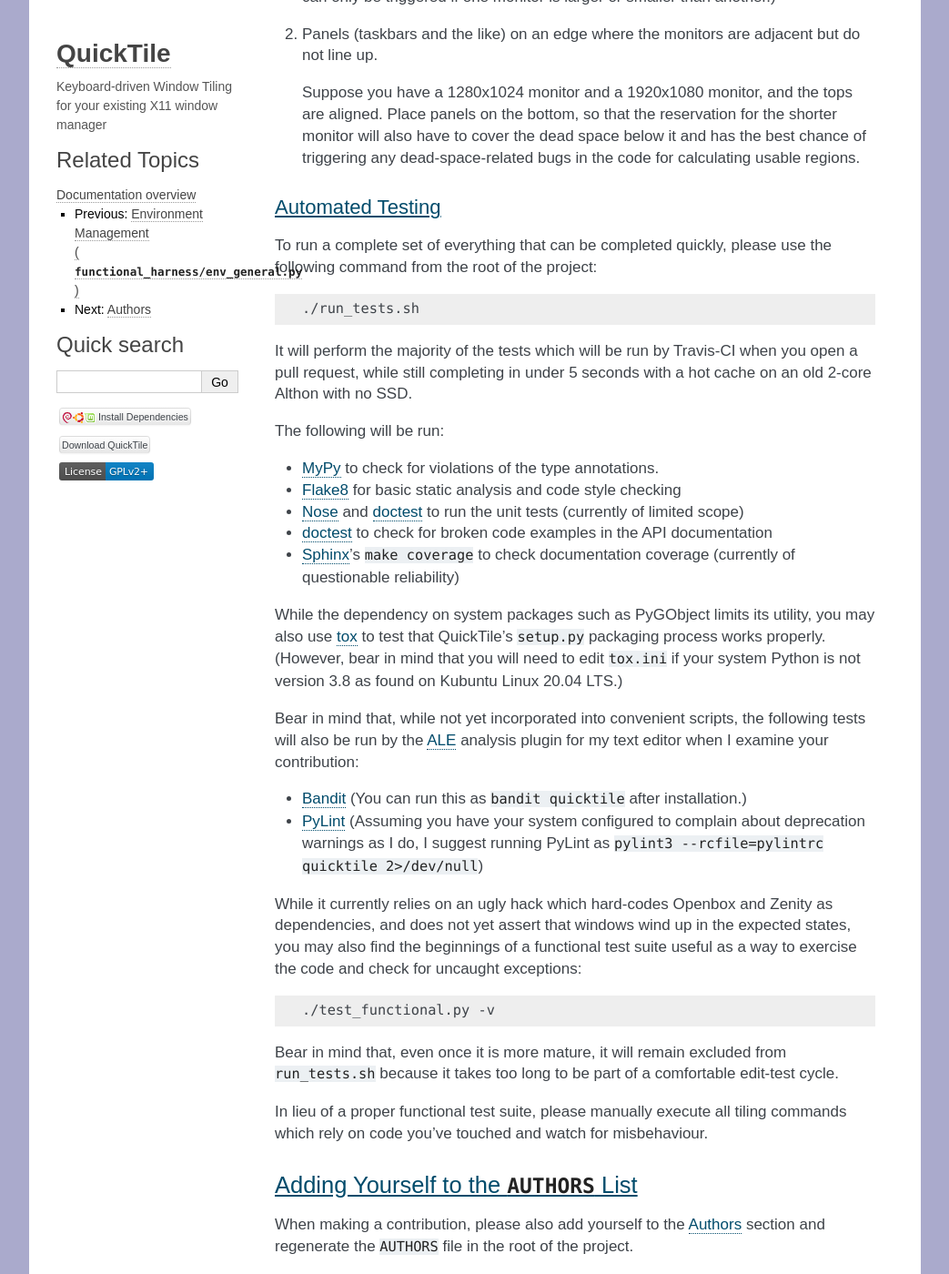
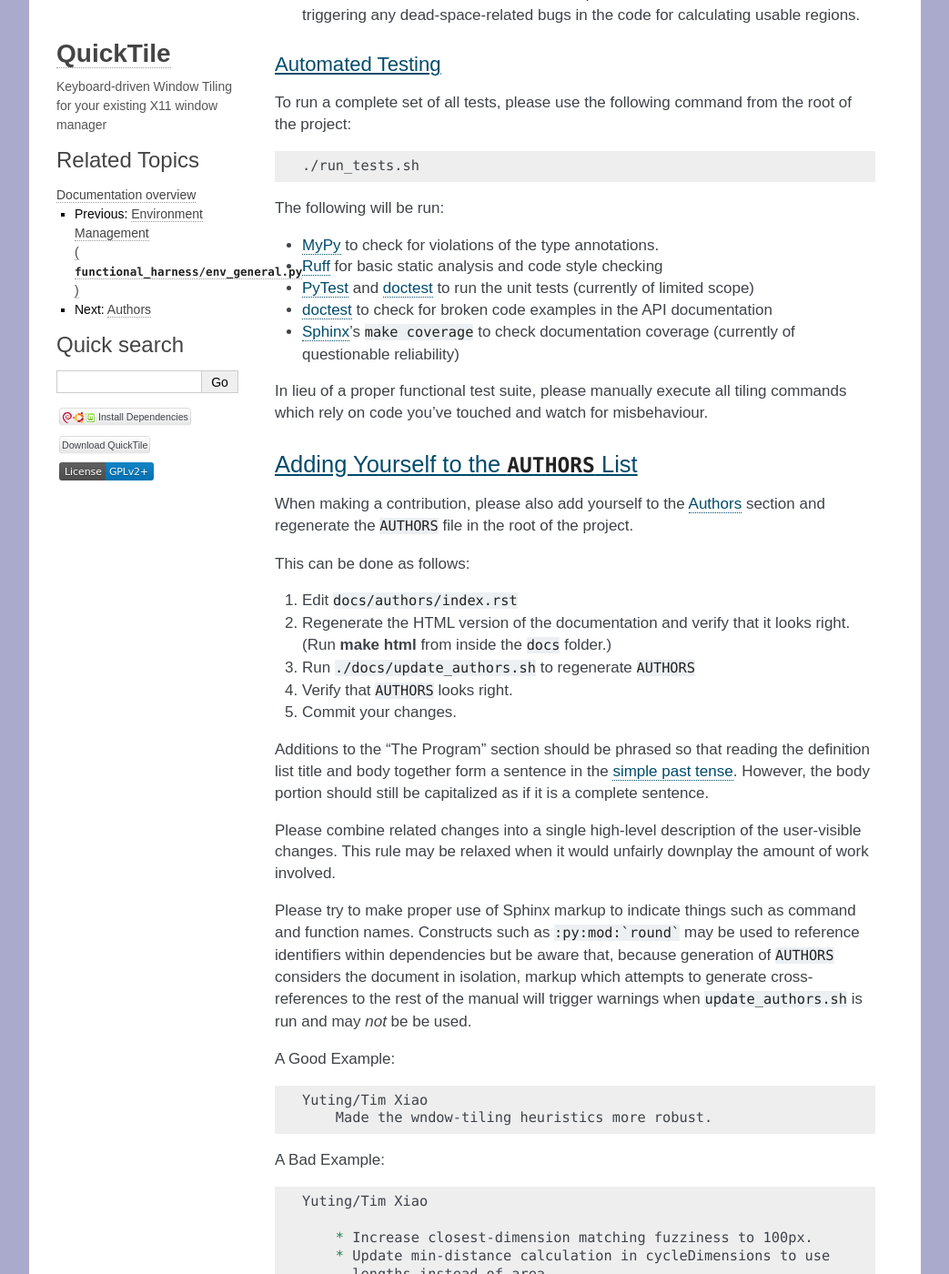
Before and after one commit to ssokolow/quicktile, a Sphinx documentation site: the page built from docs/developing.rst, in a window 1280 px wide and 1400 px high, scrolled down 5322 px. Shown: the whole window at 91% size, without its empty margins (118-1161 px from the left). Built offline with Sphinx 7.4.7, drawn with Linux system fonts in a browser that asks for light colours; the version number could not be read and is left out; some of the changed text lies outside the part shown.

Commit message:
Fix vestigial mentions of old tooling

```diff
--- a/docs/developing.rst
+++ b/docs/developing.rst
@@ -41,8 +41,8 @@
 
    These dependencies fall into one of two categories:
 
-   * Source code verification (Flake8_ for static analysis and code style,
-     MyPy_ for checking type hints, Nose_ for test discovery, and
+   * Source code verification (Ruff_ for static analysis and code style,
+     MyPy_ for checking type hints, PyTest_ for test discovery, and
      `Coverage.py`_ for determining test coverage)
    * Documentation generation (Sphinx_, `sphinx-autodoc-typehints`_, and
      `sphinxcontrib-autoprogram`_)
@@ -91,8 +91,6 @@
 .. code-block:: sh
 
     grep -E 'XXX|TODO|FIXME' -nR *.py quicktile functional_harness
-
-PyLint_ should also report these.
 
 Regenerating Documentation Graphics
 ^^^^^^^^^^^^^^^^^^^^^^^^^^^^^^^^^^^
@@ -175,10 +173,6 @@
   commands and the shared setup code for them (lumped into a single class) as
   well as all of the commands themselves.
 
-* The :mod:`quicktile.version` module exists only to allow :file:`setup.py` and
-  the rest of QuickTile to share a single definition of the version number
-  without :file:`setup.py` having to import actual QuickTile code.
-
 .. todo:: Figure out a way to get URLs working in Sphinx's Graphviz_ extension
    that doesn't break when the default CSS downscales the diagram to keep it
    fitting in the document and then diagram QuickTile's functional
@@ -203,8 +197,8 @@
 * All function arguments should bear complete type annotations which pass
   MyPy's scrutiny and use of :any:`typing.Any` or ``# type: ignore`` must be
   approved on a case-by-case basis.
-* All Flake8_ and PyLint_ complaints must either be resolved or whitelisted.
-  New ``NOQA`` or ``pylint: disable=`` annotations must include comments
+* All Ruff_ complaints must either be resolved or whitelisted.
+  New whitelisting annotations must include comments
   justifying their presence, except in self-evident cases such as URLs in
   docstrings which exceed the line-length limit.
 * All code within the ``quicktile`` package must have complete API
@@ -218,8 +212,7 @@
   completed.)
 
 Once your changes are ready, the recommended way to submit them is via
-`pull request`_, as this will automatically submit them to the various
-continuous testing services that run on the QuickTile repository, as well
+`pull request`_, as this will automatically trigger a test run, as well
 as making it as simple as possible for me to examine and accept them.
 
 .. _testing-quicktile:
@@ -230,7 +223,9 @@
 Testing Environment Concerns
 ^^^^^^^^^^^^^^^^^^^^^^^^^^^^
 
-QuickTile's current minimum compatibility target is Kubuntu Linux 20.04 LTS.
+As of this writing, QuickTile's current minimum compatibility target is Kubuntu
+Linux 24.04 LTS. This may be broadened as the testing infrastructure is
+modernized.
 
 If this is not what you are running, I suggest using VirtualBox_ for
 compatibility testing, as it is easy to set up and has support for virtual
@@ -275,53 +270,21 @@
 Automated Testing
 ^^^^^^^^^^^^^^^^^
 
-To run a complete set of everything that can be completed quickly, please use
+To run a complete set of all tests, please use
 the following command from the root of the project:
 
 .. code-block:: sh
 
     ./run_tests.sh
 
-It will perform the majority of the tests which will be run by Travis-CI when
-you open a pull request, while still completing in under 5 seconds with a hot
-cache on an old 2-core Althon with no SSD.
-
 The following will be run:
 
 * MyPy_ to check for violations of the type annotations.
-* Flake8_ for basic static analysis and code style checking
-* Nose_ and doctest_ to run the unit tests (currently of limited scope)
+* Ruff_ for basic static analysis and code style checking
+* PyTest_ and doctest_ to run the unit tests (currently of limited scope)
 * doctest_ to check for broken code examples in the API documentation
 * Sphinx_'s ``make coverage`` to check documentation coverage
   (currently of questionable reliability)
-
-While the dependency on system packages such as PyGObject limits its utility,
-you may also use tox_ to test that QuickTile's ``setup.py`` packaging process
-works properly. (However, bear in mind that you will need to edit ``tox.ini``
-if your system Python is not version 3.8 as found on Kubuntu Linux 20.04 LTS.)
-
-Bear in mind that, while not yet incorporated into convenient scripts, the
-following tests will also be run by the ALE_ analysis plugin for my text editor
-when I examine your contribution:
-
-* Bandit_ (You can run this as ``bandit quicktile`` after installation.)
-* PyLint_ (Assuming you have your system configured to complain about
-  deprecation warnings as I do, I suggest running PyLint as
-  ``pylint3 --rcfile=pylintrc quicktile 2>/dev/null``)
-
-While it currently relies on an ugly hack which hard-codes Openbox and
-Zenity as dependencies, and does not yet assert that windows wind up
-in the expected states, you may also find the beginnings of a functional
-test suite useful as a way to exercise the code and check for uncaught
-exceptions:
-
-.. code-block:: sh
-
-    ./test_functional.py -v
-
-Bear in mind that, even once it is more mature, it will remain excluded
-from :file:`run_tests.sh` because it takes too long to be part of a
-comfortable edit-test cycle.
 
 In lieu of a proper functional test suite, please manually execute all tiling
 commands which rely on code you've touched and watch for misbehaviour.
@@ -381,7 +344,7 @@
 .. _Bandit: https://github.com/PyCQA/bandit
 .. _Coverage.py: https://coverage.readthedocs.io/
 .. _doctest: https://docs.python.org/3/library/doctest.html
-.. _Flake8: https://pypi.org/project/flake8/
+.. _Ruff: https://docs.astral.sh/ruff/
 .. _Gifsicle: https://www.lcdf.org/gifsicle/
 .. _GNU Make: https://www.gnu.org/software/make/
 .. _Graphviz: https://www.graphviz.org/
@@ -389,9 +352,8 @@
 .. _Inkscape: https://inkscape.org/
 .. _issue tracker: https://github.com/ssokolow/quicktile/issues
 .. _MyPy: http://mypy-lang.org/
-.. _Nose: https://nose.readthedocs.io/
+.. _PyTest: https://docs.pytest.org/
 .. _OptiPNG: http://optipng.sourceforge.net/
-.. _PyLint: https://www.pylint.org/
 .. _pull request: https://github.com/ssokolow/quicktile/pulls
 .. _simple past tense: https://en.wikipedia.org/wiki/Simple_past
 .. _Sphinx: https://www.sphinx-doc.org/
```
Also changed, not shown: 1 other file.
